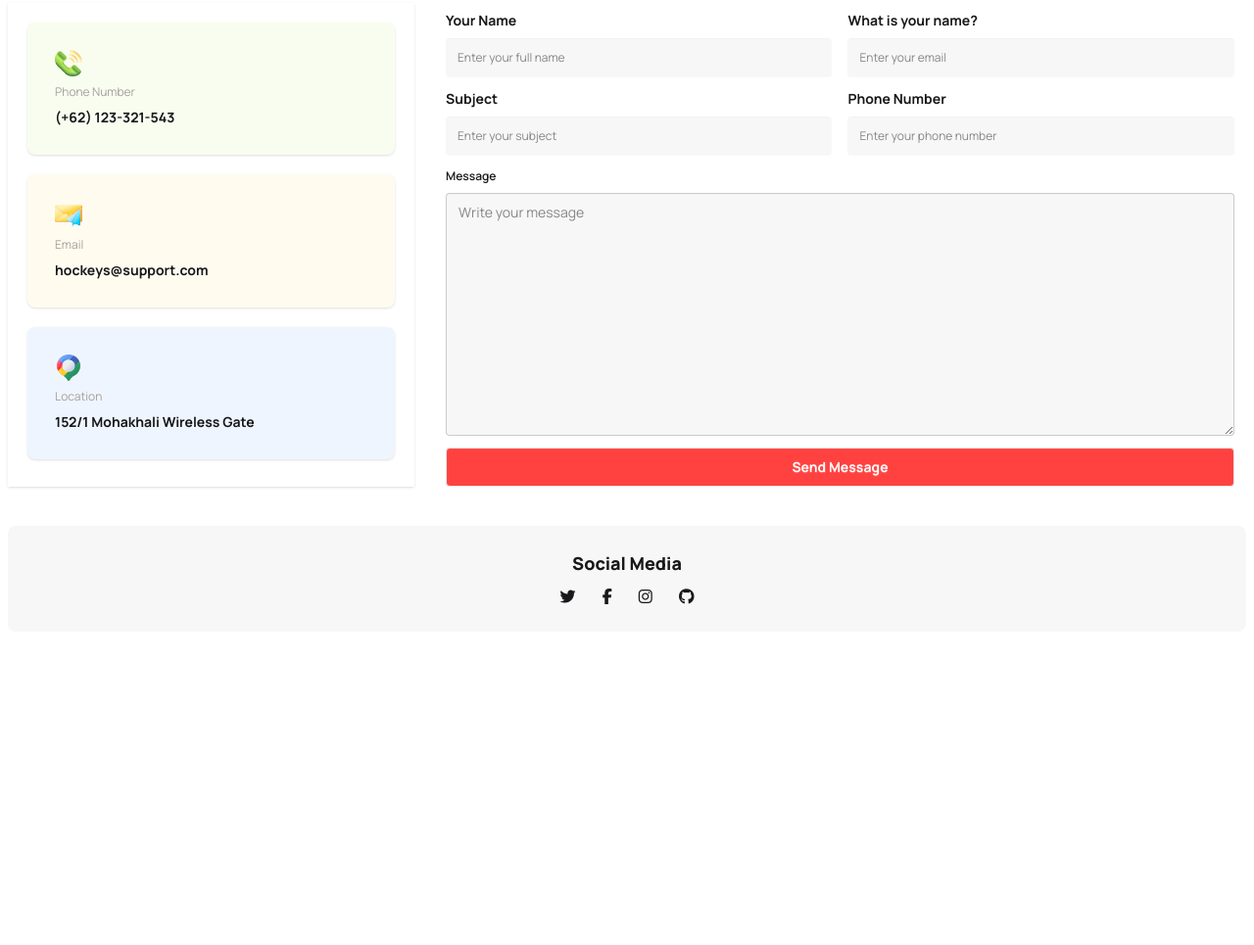
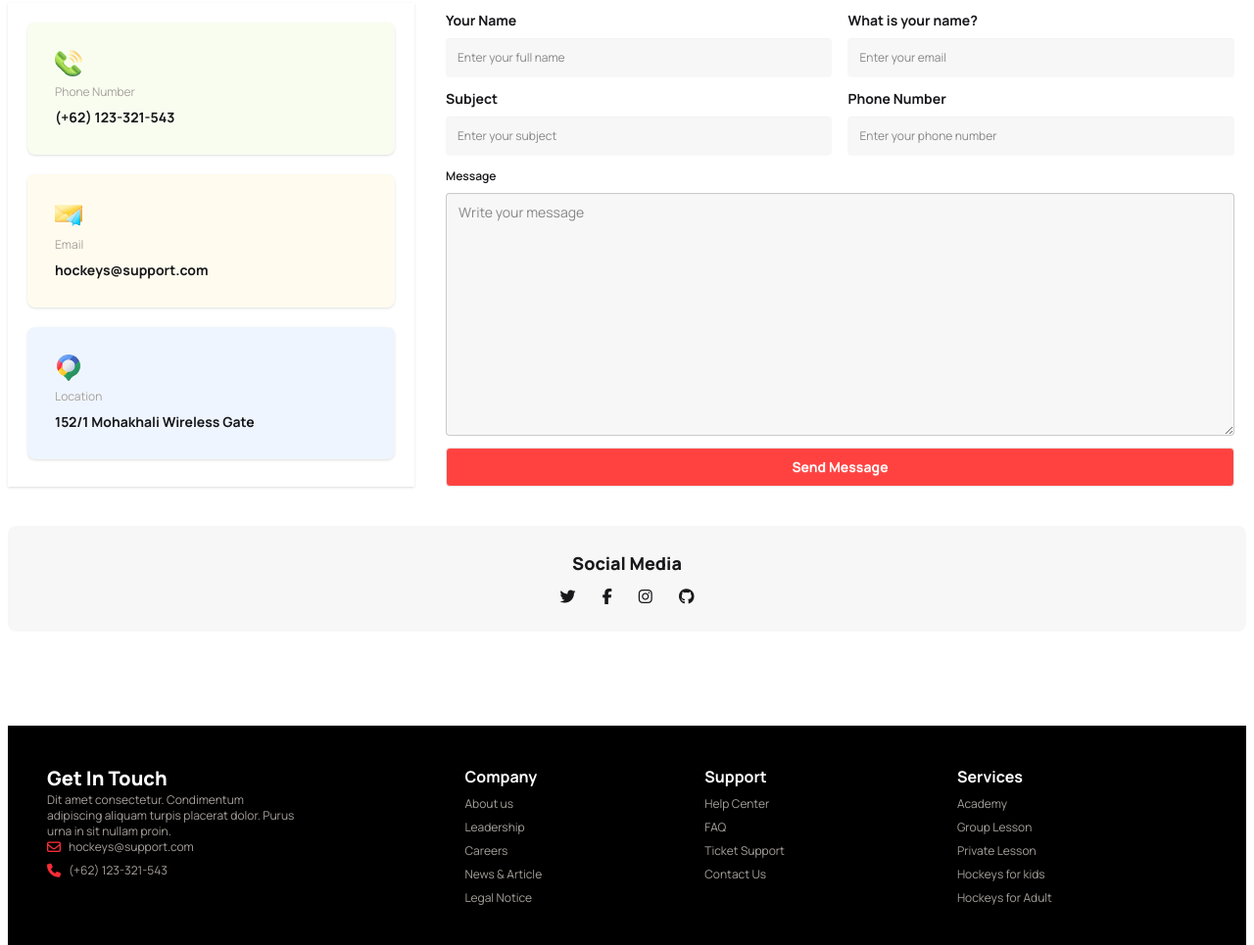
Before and after one commit to mohibuluzzal/hockey-web, a plain HTML site: page index.html in a window 1280 px wide. Shown: the part 4460-5425 px from the top of the page at 98% size. Before the commit the page ends 5201 px from the top, so only its background shows below. Drawn offline with nearby package versions, Linux system fonts and the light colour scheme.

Commit message:
added footer section done

```diff
--- a/index.html
+++ b/index.html
@@ -625,8 +625,53 @@ enim sagittis turpis in magna. Id et sed euismod natoque amet nunc morbi nulla.
             </section>
     </main>
 
-    <footer>
+    <footer class="bg-black">
+      <footer class="footer sm:footer-horizontal bg-black text-white p-10 md:container mx-auto">
+  <aside class="w-full flex flex-col items-center text-center lg:text-left lg:block">
+    <h6 class="text-xl font-extrabold text-white" >Get In Touch</h6>
+    <p class="text-xs text-stone-400">
+      Dit amet consectetur. Condimentum <br> adipiscing aliquam turpis placerat dolor. Purus <br> urna in sit nullam proin.
+    </p>
+     <div>
+      <div class="flex items-center gap-2 mb-2">
+      <i class="fa-regular fa-envelope text-red-500"></i>
+      <p class="text-xs text-stone-400">hockeys@support.com</p>
+     </div>
+     <div class="flex items-center gap-2">
+      <i class="fa-solid fa-phone text-red-500"></i>
+      <p class="text-xs text-stone-400">(+62) 123-321-543</p>
+     </div>
+     </div>
 
+  </aside>
+
+  <div class="footer flex justify-between lg:flex-row">
+     <nav>
+    <h6 class="text-base font-bold">Company</h6>
+    <a class="link link-hover text-xs text-stone-400">About us</a>
+    <a class="link link-hover text-xs text-stone-400">Leadership</a>
+    <a class="link link-hover text-xs text-stone-400">Careers</a>
+    <a class="link link-hover text-xs text-stone-400">News & Article</a>
+    <a class="link link-hover text-xs text-stone-400">Legal Notice</a>
+  </nav>
+  <nav>
+    <h6 class="text-base font-bold">Support</h6>
+    <a class="link link-hover text-xs text-stone-400">Help Center</a>
+    <a class="link link-hover text-xs text-stone-400">FAQ</a>
+    <a class="link link-hover text-xs text-stone-400">Ticket Support</a>
+    <a class="link link-hover text-xs text-stone-400">Contact Us</a>
+  </nav>
+  </div>
+
+  <nav class="lg:ml-40 mx-auto">
+    <h6 class="text-base font-bold text-center">Services</h6>
+    <a class="link link-hover text-xs text-stone-400">Academy</a>
+    <a class="link link-hover text-xs text-stone-400">Group Lesson</a>
+    <a class="link link-hover text-xs text-stone-400">Private Lesson</a>
+    <a class="link link-hover text-xs text-stone-400">Hockeys for kids</a>
+    <a class="link link-hover text-xs text-stone-400">Hockeys for Adult</a>
+  </nav>
+</footer>
     </footer>
 
 </body>
```
